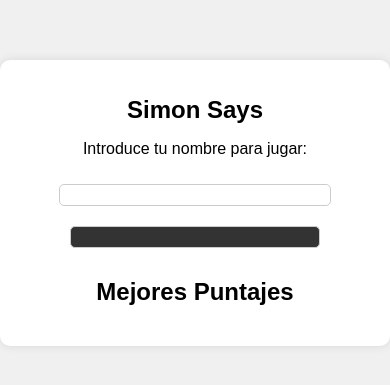
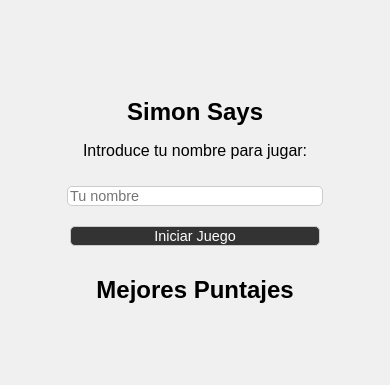
Before and after one commit to AdrianR06/simon-says, a plain HTML site: page index.html in a window 390 px wide. Shown: the part 219-604 px from the top of the page. Drawn offline with Linux system fonts and the light colour scheme.

Commit message:
actualizacion diseño responsivo

```diff
--- a/styles.css
+++ b/styles.css
@@ -5,41 +5,37 @@ body {
     display: flex;
     justify-content: center;
     align-items: center;
-    height: 100vh;
+    min-height: 100vh;
     background-color: #f0f0f0;
     margin: 0;
 }
 
 .container{
     text-align: center;
-    padding: 40px;
-    border-radius: 10px;
-    background-color: #fff;
-    box-shadow: 0 0 10px rgba(0, 0, 0, 0.1);
-    position: relative;
-    max-width: 400px;
-    width: 100%;
+    padding: 20px;
+    max-width: 600px;
+    margin: 0 auto;
 }
+
 /* Titulos y textos */
 
 h1{
     font-size: 2em;
-    margin-bottom: 15px;
+    text-align: center;
 }
 
 p{
     font-size: 1.2em;
+    text-align: center;
 }
 
 /* Input y botones */
 input, button{
-    padding: 10px;
-    font-size: 1em;
-    width: 80%;
     max-width: 250px;
     margin: 10px;
     border-radius: 5px;
     border: 1px solid #ccc;
+    font-size: 1em;
 }
 
 button {
@@ -104,7 +100,7 @@ button:hover {
     }
 
     .container{
-        padding: 20px;
+        padding: 10px;
     }
 
     h1{
@@ -117,7 +113,7 @@ button:hover {
 
     input, button {
         width: 100%;
-        font-size: 0.0em;
+        font-size: 0.9em;
     }
 }
 
```
